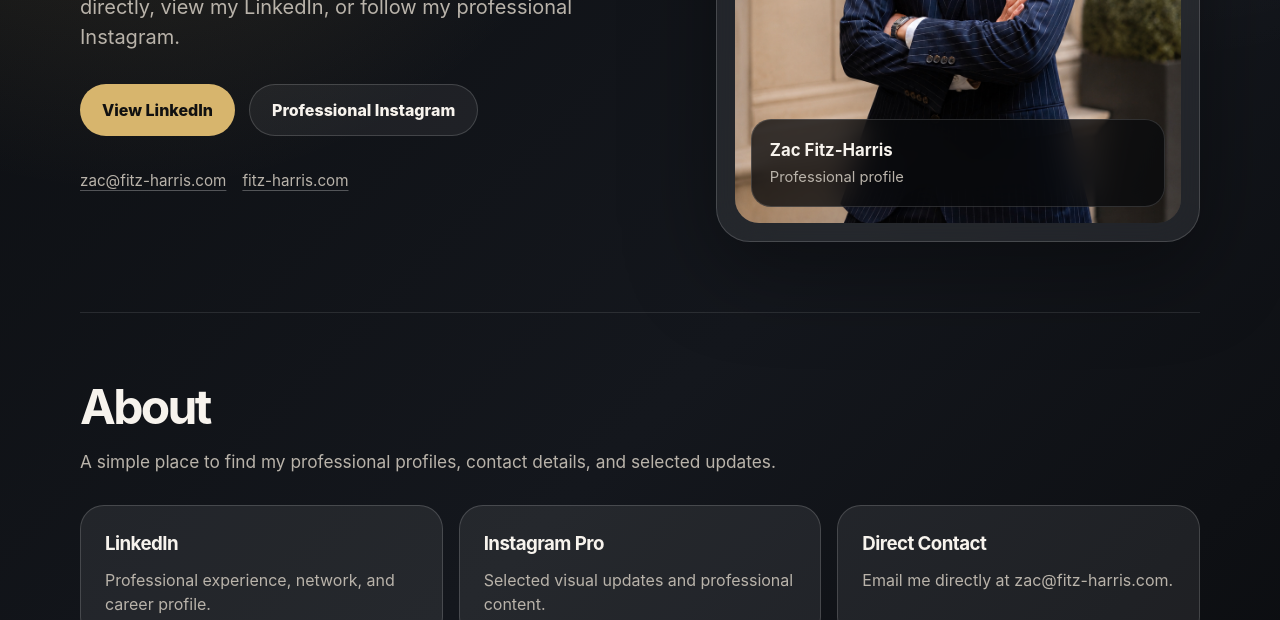
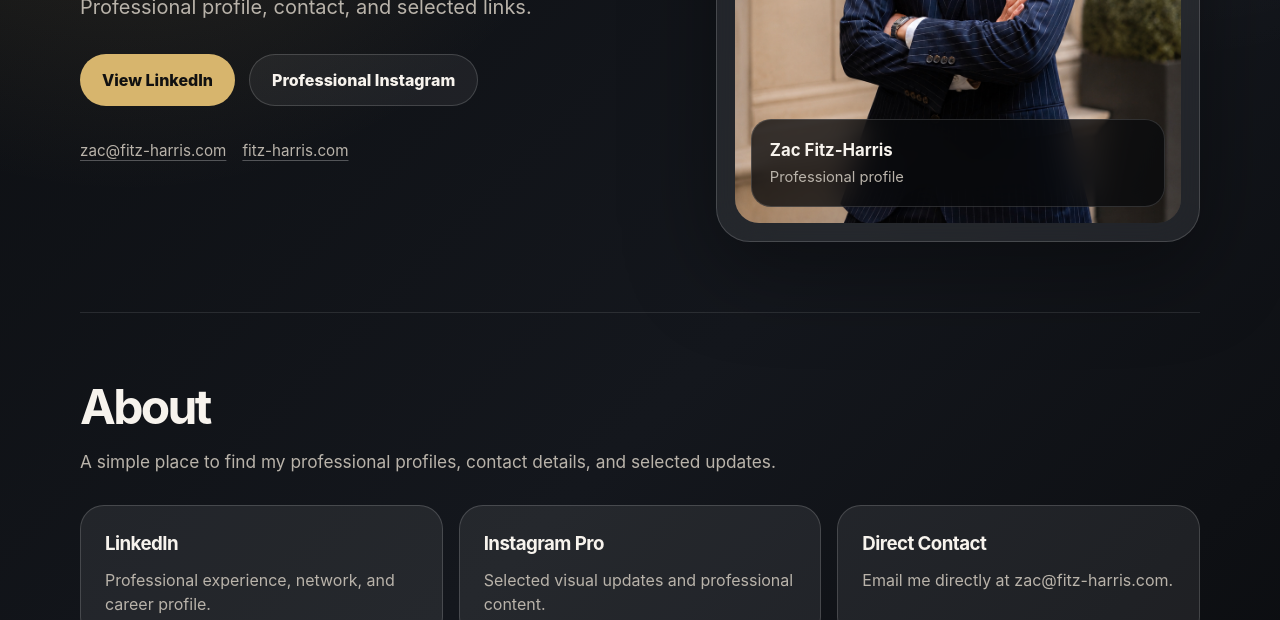
Before and after one commit to zacfitzharris/fitz-harris-site, a plain HTML site: page index.html in a window 1280 px wide. Shown: the part 480-1100 px from the top of the page. Drawn offline with Linux system fonts and the light colour scheme.

Commit message:
index.html

```diff
--- a/index.html
+++ b/index.html
@@ -275,7 +275,7 @@
           <div class="eyebrow"><span class="dot"></span> Based in Belgium</div>
           <h1>Zac<br />Fitz-Harris</h1>
           <p class="intro">
-            Professional profile and selected links. Connect with me directly, view my LinkedIn, or follow my professional Instagram.
+            Professional profile, contact, and selected links.
           </p>
 
           <div class="actions" id="links">
```
